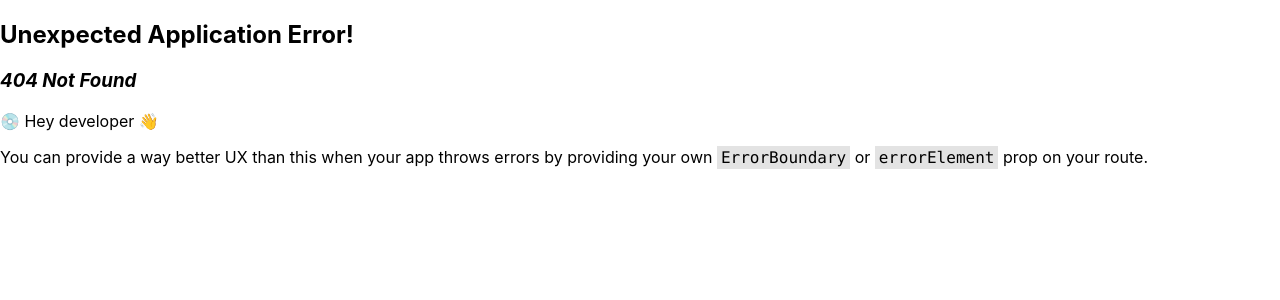
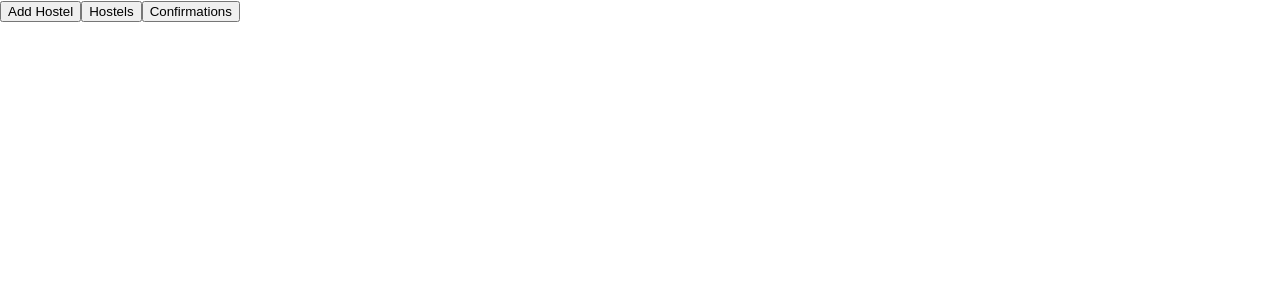
Before and after one commit to BSC-04-20/Acco-finder-front-end, a React (Create React App) app: page /landlord/dashboard in a window 1280 px wide. Before the commit this address had no page. Shown: the top 300 px of the page. Built offline with nearby package versions, Linux system fonts and the light colour scheme.

Commit message:
Editing Landlord Dashboard

```diff
--- /dev/null
+++ b/src/landlordDashboard/LandLodDashNav.jsx
@@ -0,0 +1,9 @@
+export function LandlordDashboardNav(){
+    return(
+        <nav>
+            <button>Add Hostel</button>
+            <button>Hostels</button>
+            <button>Confirmations</button>
+        </nav>
+    )
+}
--- /dev/null
+++ b/src/landlordDashboard/landlordDashboard.jsx
@@ -0,0 +1,10 @@
+import { LandlordDashboardNav } from "./LandLodDashNav";
+
+export function LandlordDashBoard(){
+
+    return(
+        <div>
+            <LandlordDashboardNav/>
+        </div>
+    )
+}
--- a/src/login/login.jsx
+++ b/src/login/login.jsx
@@ -1,5 +1,6 @@
 import { useState } from "react"
 import client from "../axiosClient/Client";
+import './login.css'
 
 export function Login(){
     const [email, setEmail] = useState();
```
Also changed, not shown: src/App.js (+6 -1 lines), src/landlordDashboard/landlordDashboard.css (added).
